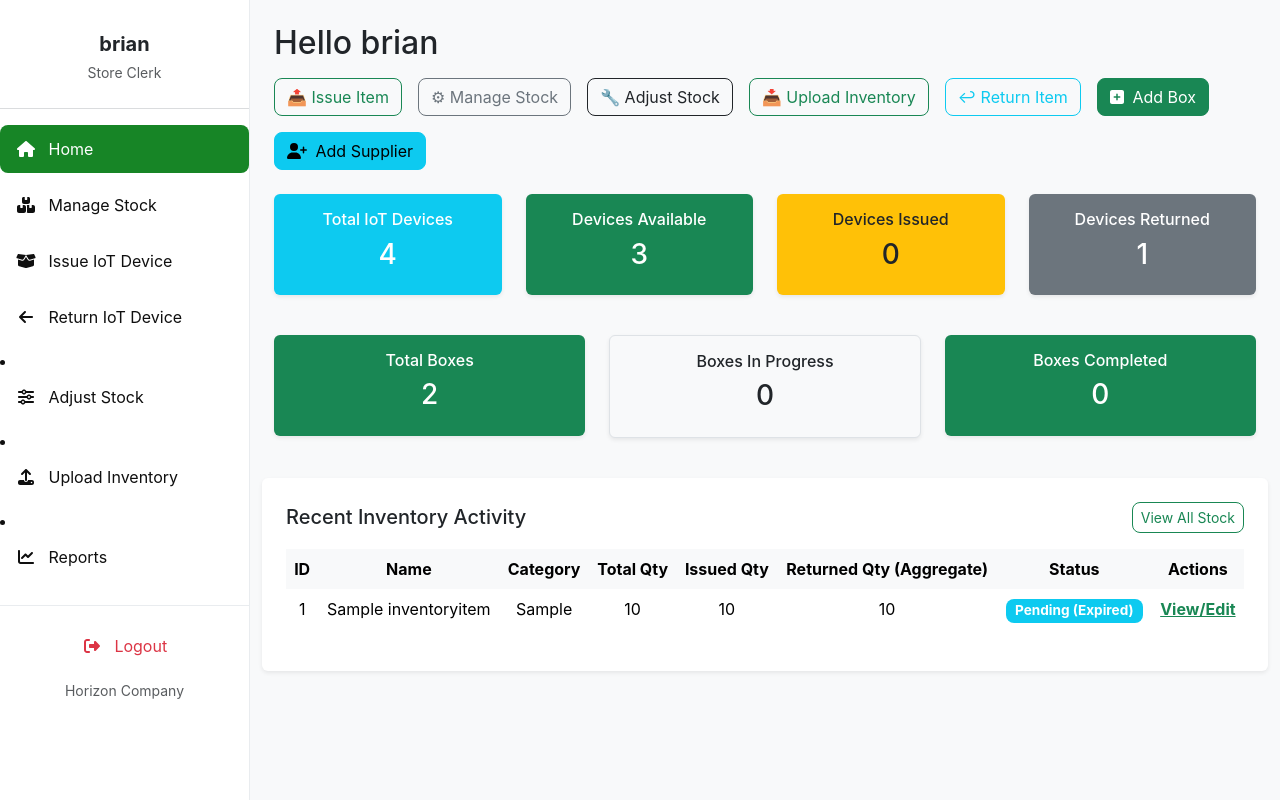
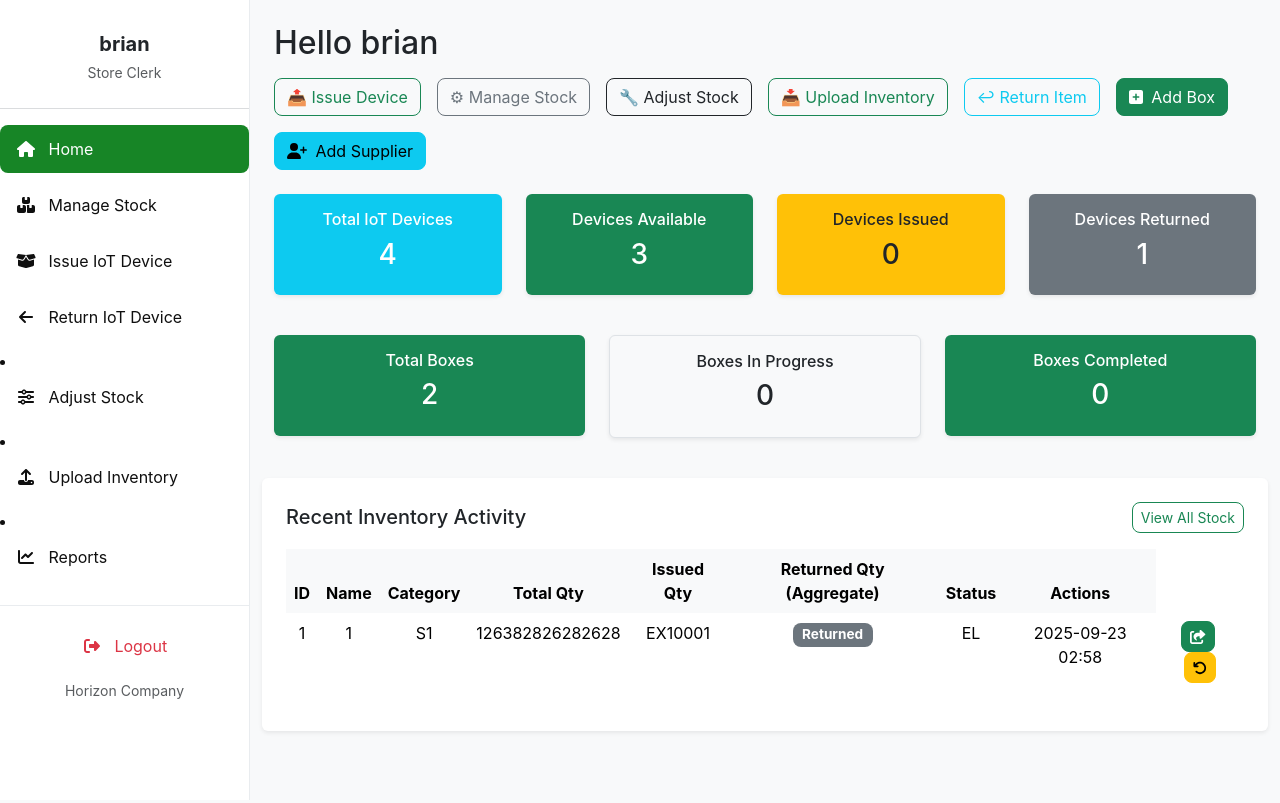
Before and after one commit to Brian-oum/Horizon-Inventory-management-system, a Django app: page /store_clerk_dashboard/ in a window 1280 px wide. Run offline with Django 5.2, Linux system fonts and the light colour scheme; a user stored in the database is signed in; data comes from the database, SQL or seed files in the repository; both versions use the stored data as it was after the commit; tables that the repository leaves empty hold one stand-in row (values such as "Sample post"); some libraries are stand-ins or nearby versions.

Commit message:
Updated Inventory list

```diff
--- a/invent/templates/invent/issue_device.html
+++ b/invent/templates/invent/issue_device.html
@@ -60,7 +60,6 @@
                     <tr>
                         <th>IMEI</th>
                         <th>Serial #</th>
-                        <th>MAC Address</th>
                         <th>Category</th>
                         <th>Description</th>
                         <th>Status</th>
@@ -71,7 +70,6 @@
                     <tr>
                         <td>{{ device.imei_no }}</td>
                         <td>{{ device.serial_no|default:"N/A" }}</td>
-                        <td>{{ device.mac_address|default:"N/A" }}</td>
                         <td>{{ device.category|default:"N/A" }}</td>
                         <td>{{ device.description|default:"" }}</td>
                         <td><span class="badge bg-success">{{ device.status|capfirst }}</span></td>
--- a/invent/templates/invent/return_device.html
+++ b/invent/templates/invent/return_device.html
@@ -61,7 +61,6 @@
                 <tr>
                     <th>IMEI</th>
                     <th>Serial #</th>
-                    <th>MAC Address</th>
                     <th>Category</th>
                     <th>Issued To</th>
                     <th>Status</th>
@@ -72,7 +71,6 @@
                 <tr>
                     <td>{{ device.imei_no }}</td>
                     <td>{{ device.serial_no|default:"N/A" }}</td>
-                    <td>{{ device.mac_address|default:"N/A" }}</td>
                     <td>{{ device.category|default:"N/A" }}</td>
                     <td>
                         {% for record in device.issuancerecord_set.all %}
--- a/invent/templates/invent/store_clerk_dashboard.html
+++ b/invent/templates/invent/store_clerk_dashboard.html
@@ -7,7 +7,7 @@
     <h2 class="mb-3">Hello {{ user.first_name|default:user.username }}</h2>
 
     <div class="d-flex flex-wrap gap-3 mb-4"> {# flex-wrap to stack buttons on small screens #}
-        <a class="btn btn-outline-primary" href="{% url 'issue_item' %}">📤 Issue Item</a>
+        <a class="btn btn-outline-primary" href="{% url 'issue_device' %}">📤 Issue Device</a>
         <a class="btn btn-outline-secondary" href="{% url 'manage_stock' %}">⚙ Manage Stock</a>
         <a class="btn btn-outline-dark" href="{% url 'adjust_stock' %}">🔧 Adjust Stock</a>
         <a class="btn btn-outline-success" href="{% url 'upload_inventory' %}">📥 Upload Inventory</a>
@@ -96,31 +96,48 @@
                 </tr>
             </thead>
             <tbody>
-                {% for item in items %}
+                {% for device in recent_devices %}
                 <tr>
-                    <td>{{ item.id }}</td>
-                    <td>{{ item.name }}</td>
-                    <td>{{ item.category|default:"N/A" }}</td>
-                    <td>{{ item.quantity_total }}</td>
-                    <td>{{ item.quantity_issued }}</td>
-                    <td>{{ item.quantity_returned }}</td>
+                   <td>{{ device.id }}</td>
+                   <td>{{ device.box.number }}</td>
+                   <td>{{ device.category }}</td>
+                   <td>{{ device.imei_no|default:"-" }}</td>
+                   <td>{{ device.serial_no|default:"-" }}</td>
                    <td>
                       <span class="badge
-                            {% if item.status == 'Approved' or item.status == 'In Stock' %}bg-success
-                            {% elif item.status == 'Pending' %}bg-info
-                            {% elif item.status == 'Issued' %}bg-primary
-                            {% elif item.status == 'Returned' %}bg-secondary
-                            {% elif item.is_expired %}bg-dark text-white
-                            {% elif item.quantity_remaining <= 5 and item.quantity_remaining > 0 %}bg-warning text-dark
-                            {% elif item.quantity_remaining <= 0 %}bg-danger
-                            {% else %}bg-info{% endif %}">
-                            {{ item.status }}{% if item.is_expired %} (Expired){% endif %}
+                          {% if device.status == 'available' %}bg-success
+                          {% elif device.status == 'issued' %}bg-primary
+                          {% elif device.status == 'returned' %}bg-secondary
+                          {% elif device.status == 'faulty' %}bg-danger
+                          {% else %}bg-dark{% endif %}">
+                          {{ device.get_status_display }}
                       </span>
                    </td>
-                    <td><a href="{% url 'edit_item' item.id %}" class="text-success fw-bold">View/Edit</a></td>
+                   <td>
+                      {% if device.current_client %}
+                          {{ device.current_client.name }}
+                      {% else %}
+                          -
+                      {% endif %}
+                   </td>
+                   <td>
+                     {% if device.issued_at %}
+                         {{ device.issued_at|date:"Y-m-d H:i" }}
+                     {% else %}
+                         -
+                     {% endif %}
+                   </td>
+                   <td>
+                      <a href="{% url 'issue_device' %}" class="btn btn-sm btn-success me-1" title="Issue Device">
+                          <i class="fas fa-share-square"></i>
+                      </a>
+                      <a href="{% url 'return_device' %}" class="btn btn-sm btn-warning" title="Process Return">
+                          <i class="fas fa-undo"></i>
+                      </a>
+                   </td>
                </tr>
                {% empty %}
-                <tr><td colspan="8" class="text-center text-muted">No recent inventory items found.</td></tr>
+               <tr><td colspan="9" class="text-center text-muted">No recent device activity found.</td></tr>
                {% endfor %}
             </tbody>
         </table>
--- a/invent/views.py
+++ b/invent/views.py
@@ -268,6 +268,25 @@ def store_clerk_dashboard(request):
     boxes_in_progress = Box.objects.filter(status='in_progress').count()
     boxes_completed = Box.objects.filter(status='completed').count()
 
+    # --- Recent Device Activity (for dashboard table) ---
+    from .models import IssuanceRecord  # If not already imported
+    recent_issuances = (
+        IssuanceRecord.objects
+            .select_related('device', 'device__box', 'client')
+            .order_by('-issued_at')[:10]
+    )
+    seen = set()
+    recent_devices = []
+    for record in recent_issuances:
+        if record.device.id not in seen:
+            # Attach extra fields for template compatibility
+            record.device.current_client = record.client
+            record.device.issued_at = record.issued_at
+            recent_devices.append(record.device)
+            seen.add(record.device.id)
+        if len(recent_devices) >= 5:  # Only show 5 most recent unique devices
+            break
+
     context = {
         'total_items': total_inventory_items,
         'items_issued': items_issued,
@@ -283,6 +302,8 @@ def store_clerk_dashboard(request):
         "total_boxes": total_boxes,
         "boxes_in_progress": boxes_in_progress,
         "boxes_completed": boxes_completed,
+        # --- Add this! ---
+        "recent_devices": recent_devices,
     }
     return render(request, 'invent/store_clerk_dashboard.html', context)
 
@@ -332,11 +353,23 @@ def inventory_list_view(request):
         devices = devices.filter(
             Q(imei__icontains=query) |
             Q(serial_number__icontains=query) |
-            Q(mac_address__icontains=query) |
             Q(category__icontains=query) |
             Q(box__box_number__icontains=query) |
             Q(current_client__name__icontains=query)
         )
+
+ # Attach latest IssuanceRecord to each device for template access to client and issued_at
+    for device in devices:
+        last_issuance = (
+            IssuanceRecord.objects
+                .filter(device=device)
+                .order_by('-issued_at')
+                .select_related('client')
+                .first()
+        )
+        device.current_client = last_issuance.client if last_issuance else None
+        device.issued_at = last_issuance.issued_at if last_issuance else None
+
 
     # Pagination (50 per page)
     paginator = Paginator(devices, 50)
```
Also changed, not shown: invent/templates/invent/list_device.html (+11 -7 lines), db.sqlite3. Lines whose indentation alone changed are shown as unchanged.
